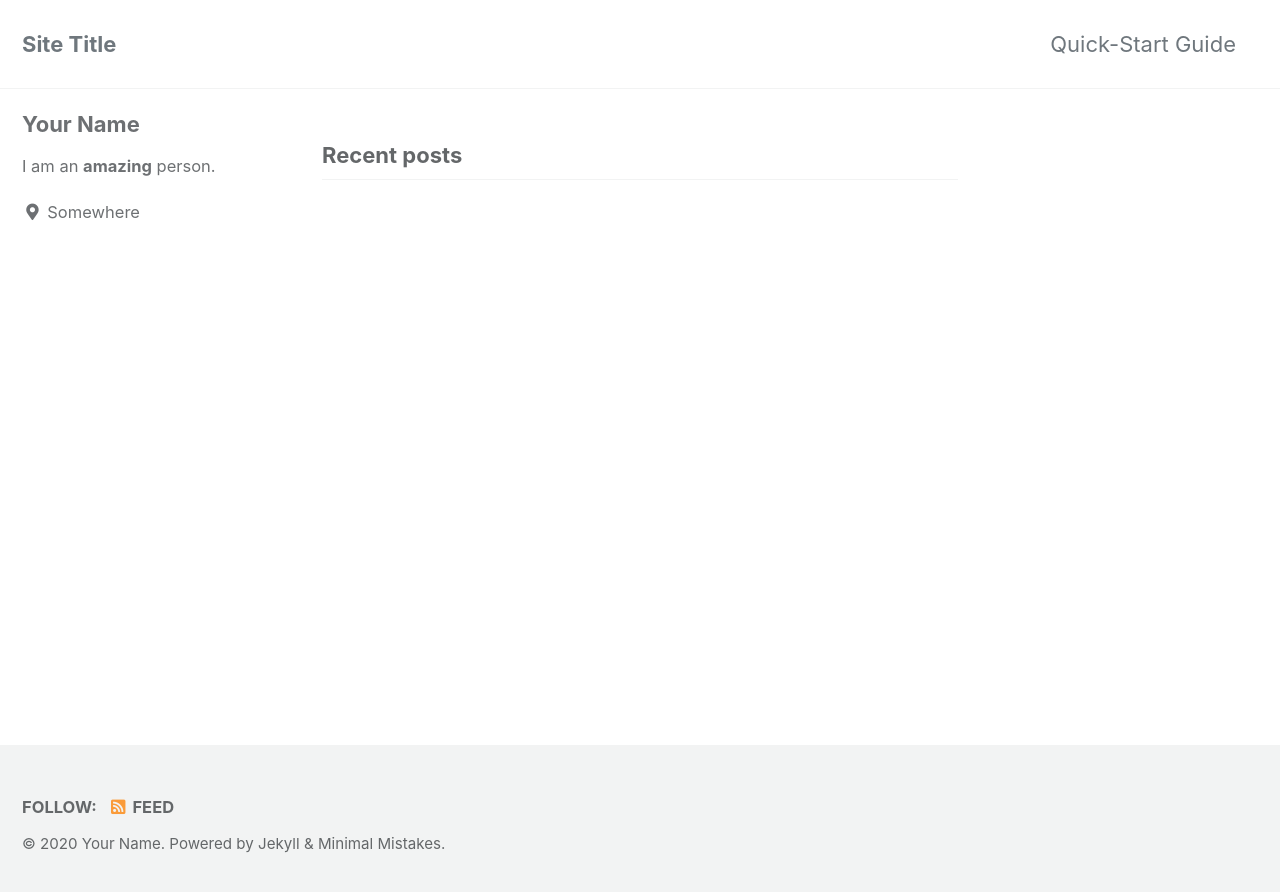
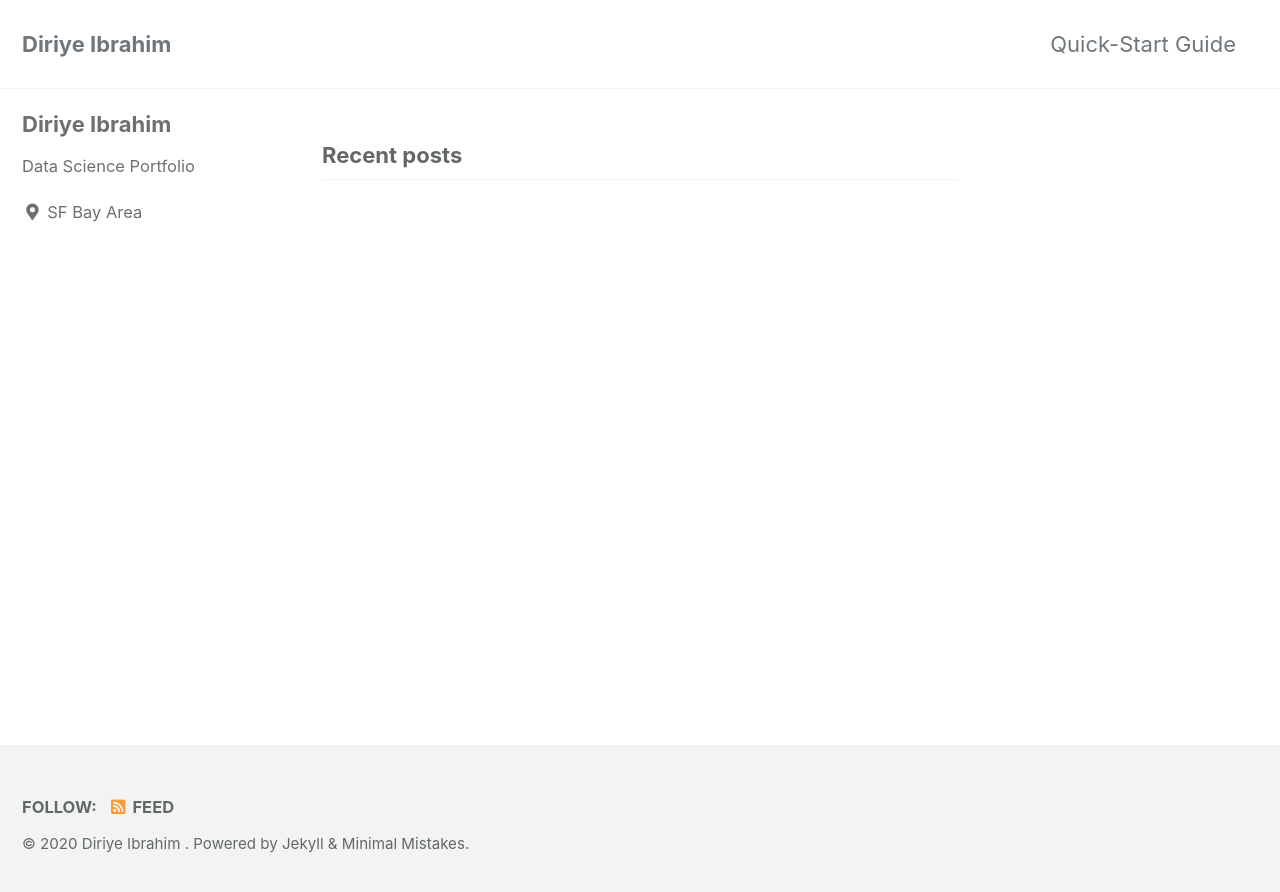
Before and after one commit to diriyeibrahim/diriyeibrahim.github.io, a Jekyll site: the page built from index.html, in a window 1280 px wide. Shown: the top 892 px of the page. Built offline with Jekyll 4.4.1, drawn with Linux system fonts in a browser that asks for light colours; cached includes are drawn as plain includes; the list of posts is cut into pages by our own code.

Commit message:
new github

```diff
--- a/_config.yml
+++ b/_config.yml
@@ -16,11 +16,11 @@ minimal_mistakes_skin    : "default" # "air", "aqua", "contrast", "dark", "dirt"
 
 # Site Settings
 locale                   : "en-US"
-title                    : "Site Title"
+title                    : "Diriye Ibrahim"
 title_separator          : "-"
 subtitle                 : # site tagline that appears below site title in masthead
-name                     : "Your Name"
-description              : "An amazing website."
+name                     : "Diriye Ibrahim  "
+description              : "Data Science Portfolio"
 url                      : # the base hostname & protocol for your site e.g. "https://mmistakes.github.io"
 baseurl                  : # the subpath of your site, e.g. "/blog"
 repository               : # GitHub username/repo-name e.g. "mmistakes/minimal-mistakes"
@@ -93,10 +93,10 @@ analytics:
 
 # Site Author
 author:
-  name             : "Your Name"
+  name             : "Diriye Ibrahim"
   avatar           : # path of avatar image, e.g. "/assets/images/bio-photo.jpg"
-  bio              : "I am an **amazing** person."
-  location         : "Somewhere"
+  bio              : "Data Science Portfolio"
+  location         : "SF Bay Area"
   email            :
   links:
     - label: "Email"
@@ -113,10 +113,13 @@ author:
       # url: "https://facebook.com/"
     - label: "GitHub"
       icon: "fab fa-fw fa-github"
-      # url: "https://github.com/"
+      # url: "https://diriyeibrahim.github.io/"
     - label: "Instagram"
       icon: "fab fa-fw fa-instagram"
       # url: "https://instagram.com/"
+    - label: "LinkedIn"
+      icon: "fab fa-fw fa-linkedin"
+      # url: "https://linkedin.com/diriyeibrahim"
 
 # Site Footer
 footer:
```
